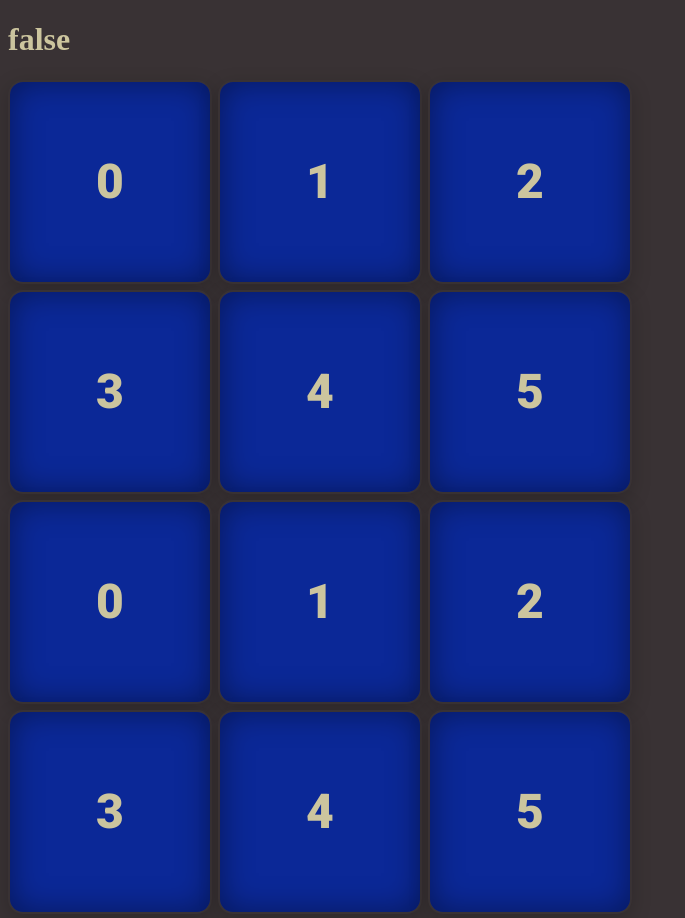
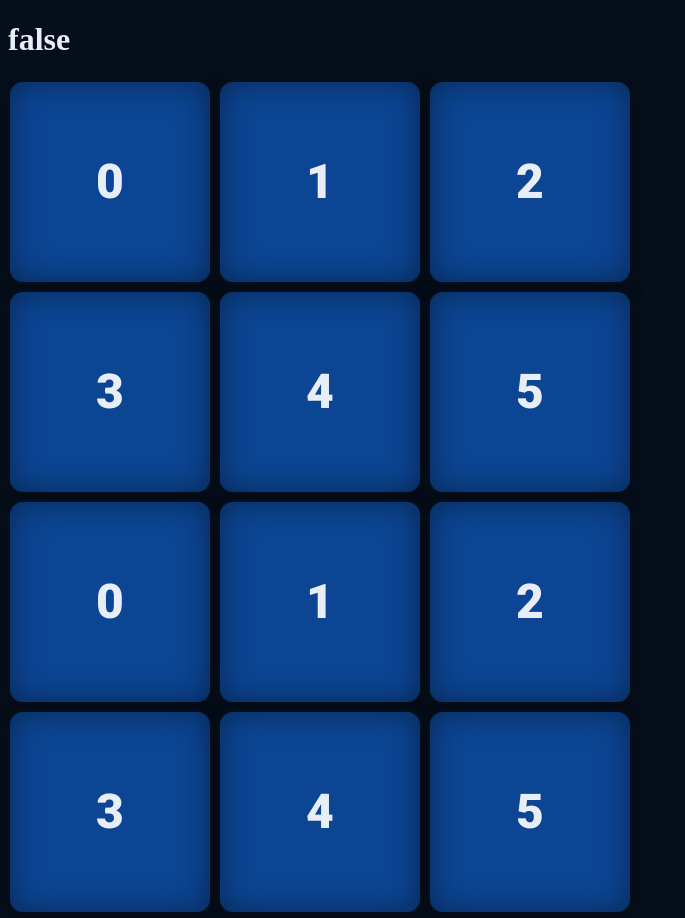
Before and after one commit to Ryi0/memory, an Angular app: page / in a window 1280 px wide. Shown: the whole page, without its empty margins (0-685 px from the left). Built offline with nearby package versions, Linux system fonts and the light colour scheme.

Commit message:
Them styles tho

```diff
--- a/src/styles.scss
+++ b/src/styles.scss
@@ -1,15 +1,15 @@
 /* You can add global styles to this file, and also import other style files */
 @import url('https://fonts.googleapis.com/css2?family=Roboto:wght@100;400;500;900&display=swap');
 
-$text: #D1ECEF;
-$background: #393234;
-$primary: #ffeed6;
-$secondary: #790c30;
-$accent: #00ff8c;
+$text: #E8EEF7;
+$background: #060E1A;
+$primary: #86B1EC;
+$secondary: #0C4593;
+$accent: #22EC34;
 
 body{
-  color: #CCC59E;
-  background-color: #393234;
+  color: $text;
+  background-color: #060E1A;
 }
 
 app-square{
@@ -23,10 +23,10 @@ app-square{
     justify-content: center;
     align-items: center;
 
-    background-color: #0B2897;
+    background-color: $secondary;
     box-shadow: inset 0 0px 32px 0 rgba(0, 0, 0, 0.41), 0 6px 20px 0 rgba(0,0,0,0.19);
-    color: #CCC59E;
-    border: 2px solid #393234;
+    color: $text;
+    border: 2px solid $background;
 
     width: 100%;
     height: 100%;
@@ -40,10 +40,10 @@ app-square{
     display: flex;
     justify-content: center;
     align-items: center;
-    color: #393234;
+    color: $secondary;
 
-    background-color: #CCC59E;
-    border:  2px  solid #212121;
+    background-color: $primary;
+    border:  2px  solid $text;
 
     box-shadow:  0 12px 32px 0 rgba(0,0,0,0.2), 0 6px 20px 0 rgba(0,0,0,0.19);
     font-size: 48px;
```
